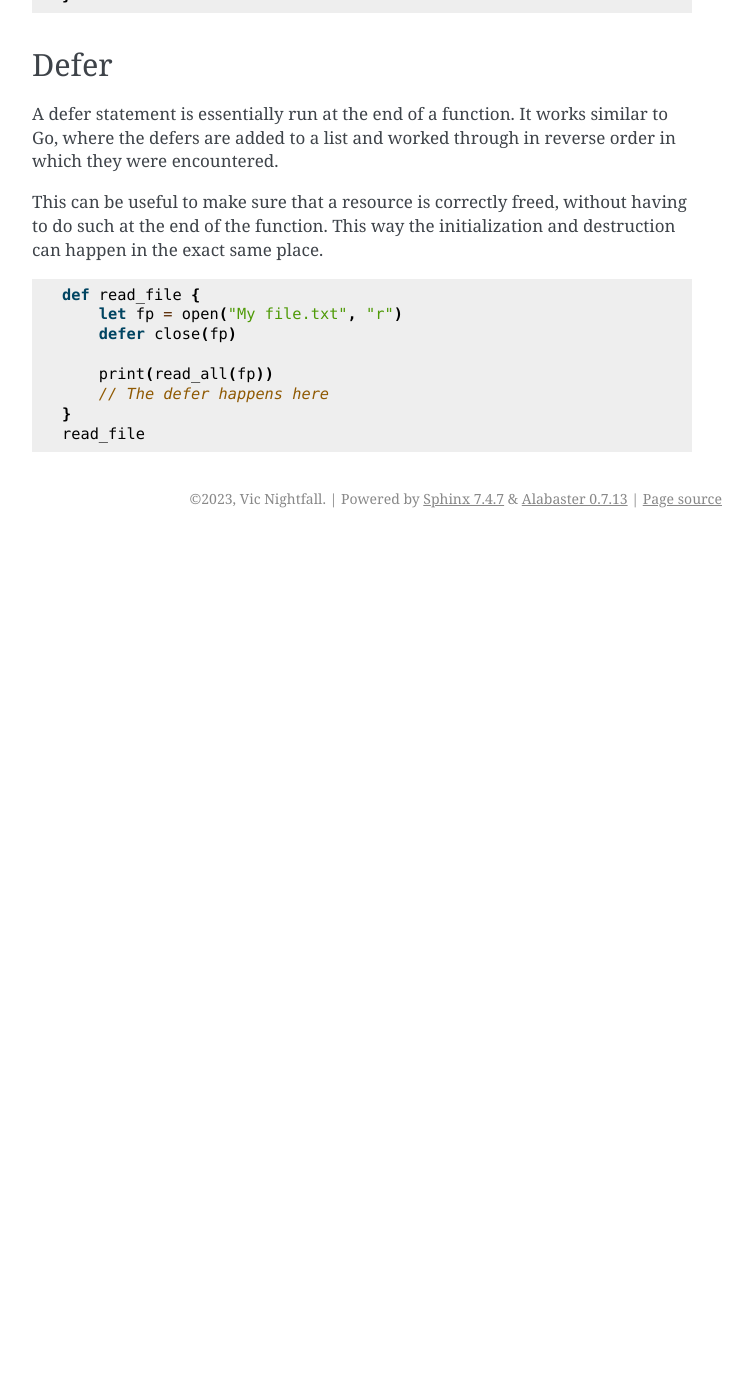
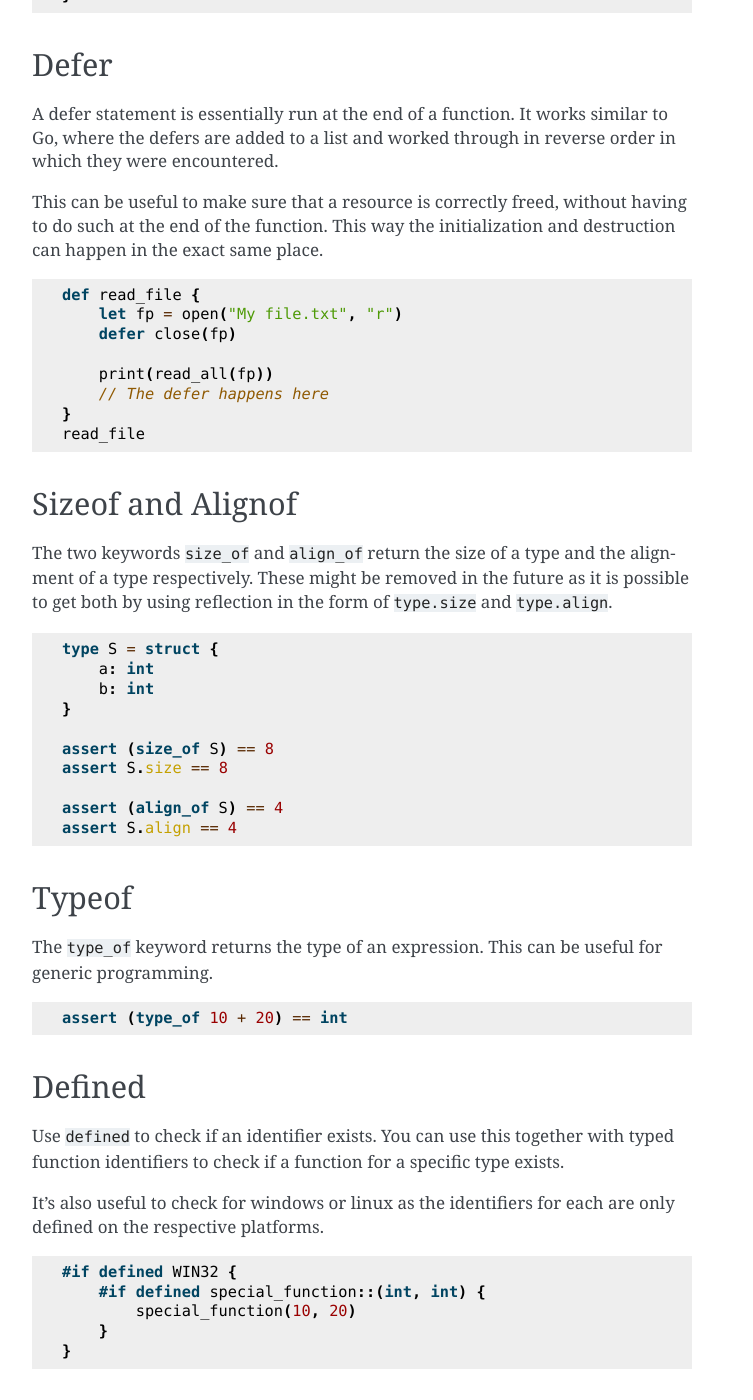
Before and after one commit to Princess-org/Princess-org.github.io, a Sphinx documentation site: the page built from source/expressions.rst, in a window 1280 px wide and 1400 px high, scrolled down 11127 px. Shown: the whole window, without its empty margins (388-1141 px from the left). Built offline with Sphinx 7.4.7, drawn with Linux system fonts in a browser that asks for light colours; before the commit the page ends 11665 px from its top, so only the background shows below that; some of the changed text lies outside the part shown.

Commit message:
More expressions

```diff
--- a/source/expressions.rst
+++ b/source/expressions.rst
@@ -554,3 +554,51 @@ and destruction can happen in the exact same place.
         // The defer happens here
     }
     read_file
+
+Sizeof and Alignof
+~~~~~~~~~~~~~~~~~~
+
+The two keywords ``size_of`` and ``align_of`` return the size of a type and the
+alignment of a type respectively. These might be removed in the future as it
+is possible to get both by using reflection in the form of ``type.size`` and ``type.align``.
+
+.. code-block:: princess
+
+    type S = struct {
+        a: int
+        b: int
+    }
+
+    assert (size_of S) == 8
+    assert S.size == 8
+
+    assert (align_of S) == 4
+    assert S.align == 4
+
+Typeof
+~~~~~~
+
+The ``type_of`` keyword returns the type of an expression.
+This can be useful for generic programming.
+
+.. code-block:: princess
+
+    assert (type_of 10 + 20) == int
+
+Defined
+~~~~~~~
+
+Use ``defined`` to check if an identifier exists. You can use this
+together with typed function identifiers to check if a function for
+a specific type exists.
+
+It's also useful to check for windows or linux as the identifiers
+for each are only defined on the respective platforms.
+
+.. code-block:: princess
+
+    #if defined WIN32 {
+        #if defined special_function::(int, int) {
+            special_function(10, 20)
+        }
+    }
--- a/source/princess.py
+++ b/source/princess.py
@@ -18,7 +18,7 @@ class PrincessLexer(RegexLexer):
             (r'(unsigned|word|bool|char|byte|short|int|long|ubyte|ushort|uint|ulong|'
              r'int8|int16|int32|int64|uint8|uint16|uint32|uint64|float|double|float32|float64|size_t|string)\b', Keyword.Type),
             (r'\b(import)\b(\s*)', bygroups(Keyword.Namespace, Whitespace), 'import'),
-            (r'(assert|break|case|continue|in|else|loop|for|yield|defer|as|'
+            (r'(assert|break|case|continue|in|else|loop|for|yield|defer|as|size_of|align_of|type_of|defined|'
              r'if|go_to|return|switch|while|export|var|let|def|type|weak_ref|implicit|from)\b', Keyword),
             (r'(import)\b(def|var|const)\b', bygroups(Keyword, Keyword.Declaration)),
             (r'(true|false|null)\b', Keyword.Constant),
```
